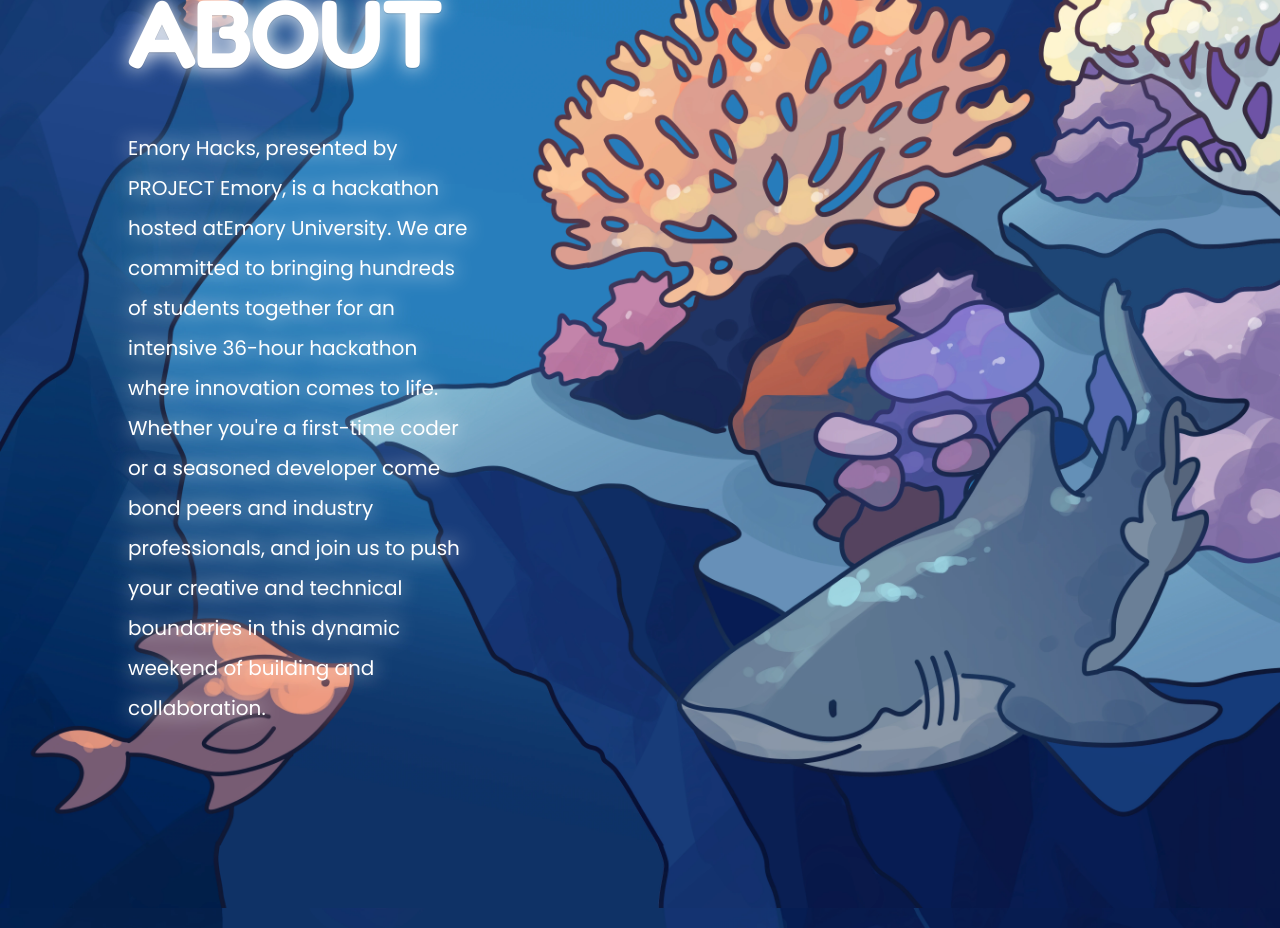
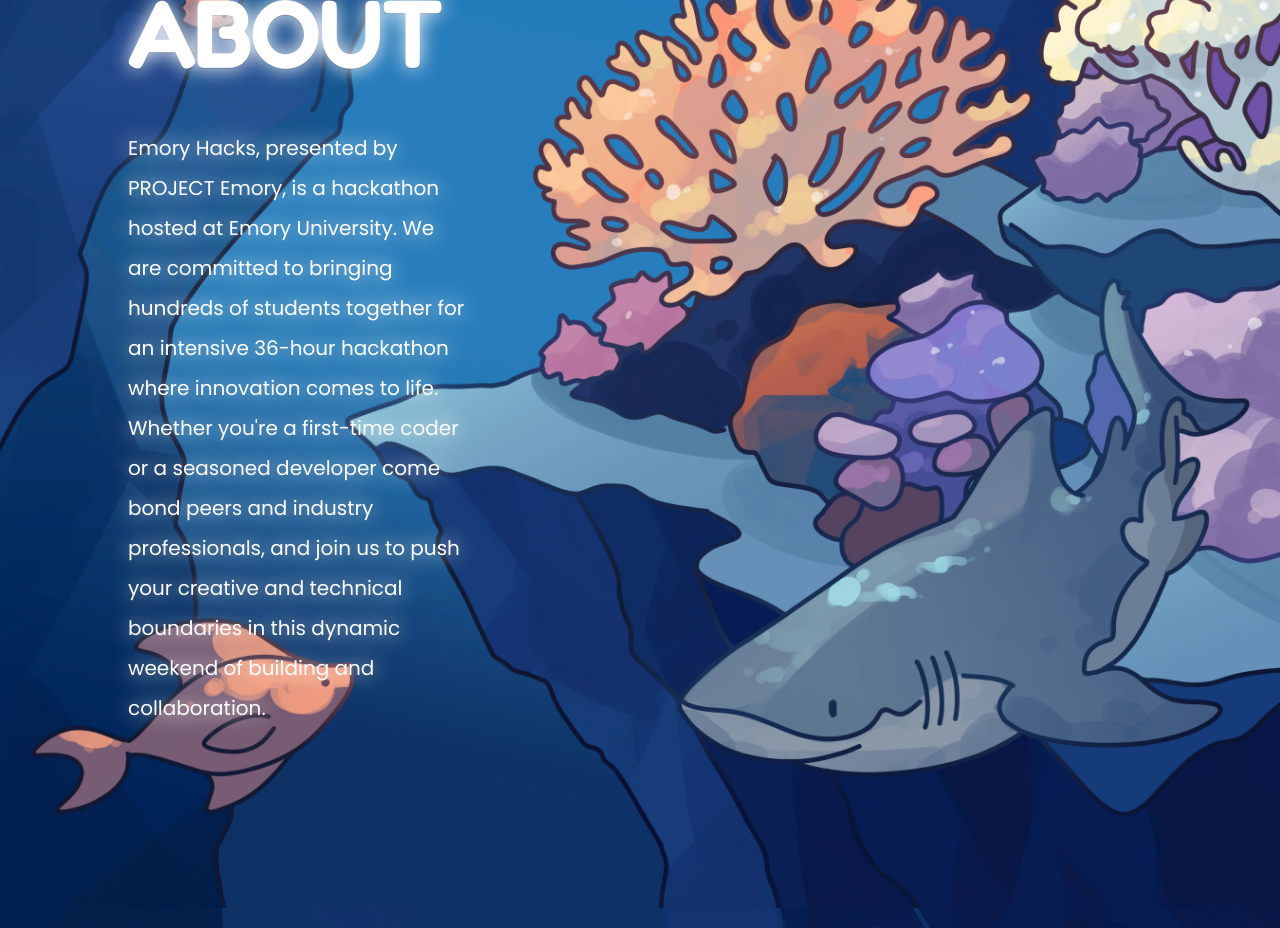
Before and after one commit to project-emory/emory-hacks, a Next.js app: page / in a window 1280 px wide. Shown: the part 1140-2068 px from the top of the page. Built offline with nearby package versions, Linux system fonts and the light colour scheme.

Commit message:
chore: update about section text
* The about section text was updated.

```diff
--- a/src/sections/2-about.tsx
+++ b/src/sections/2-about.tsx
@@ -14,7 +14,7 @@ const AboutSection = () => {
         ABOUT
       </h2>
       <p className="text-white text-sm md:text-xl leading-tight md:leading-loose xl:w-1/3 border-shine">
-        Emory Hacks, presented by PROJECT Emory, is a hackathon hosted atEmory
+        Emory Hacks, presented by PROJECT Emory, is a hackathon hosted at Emory
         University. We are committed to bringing hundreds of students together
         for an intensive 36-hour hackathon where innovation comes to life.
         Whether you&apos;re a first-time coder or a seasoned developer come bond
```
